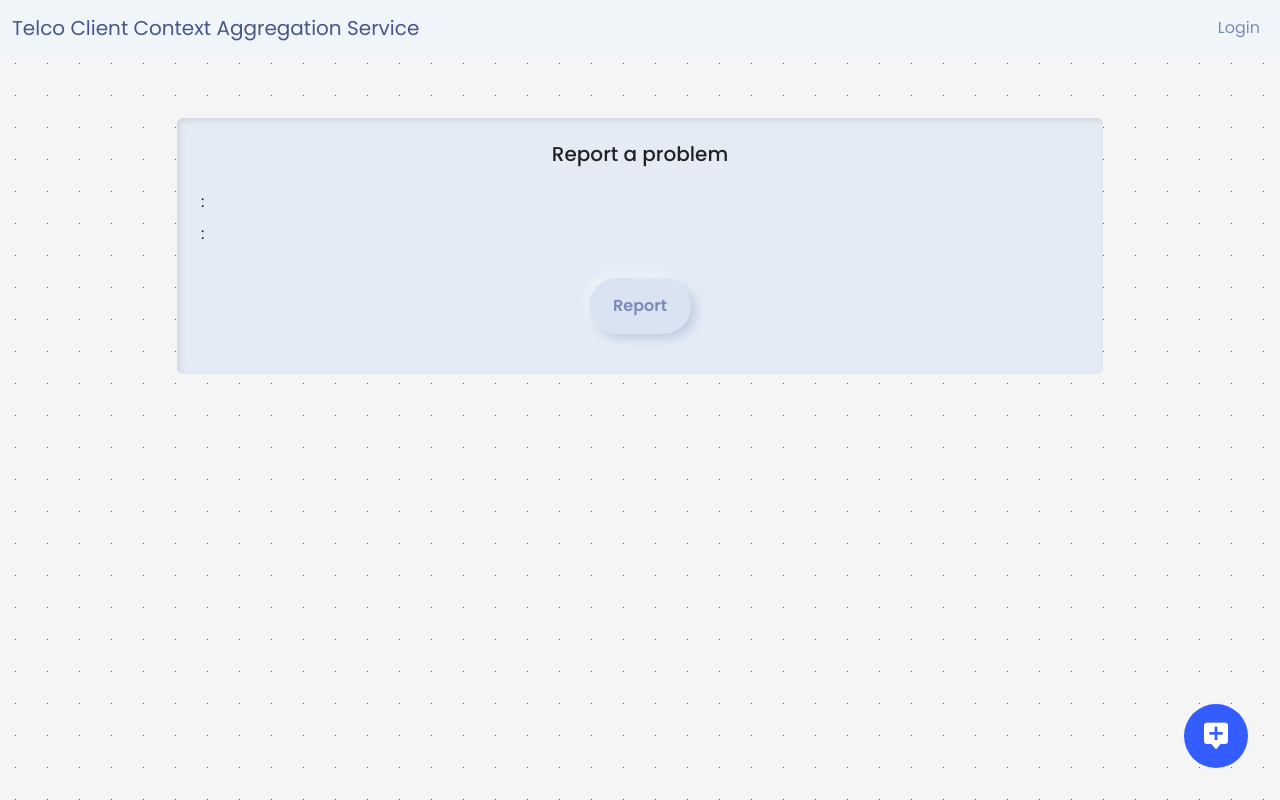
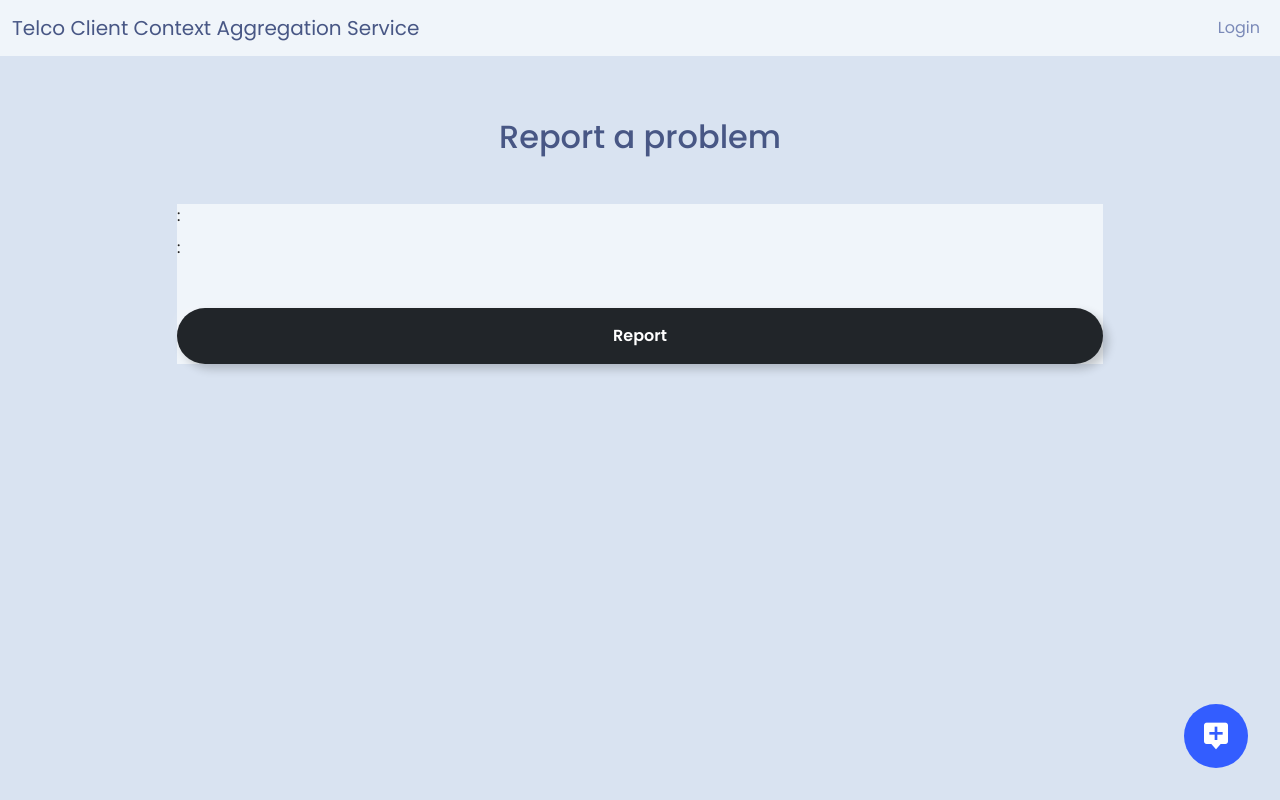
Before and after one commit to WSokoll/TelcoClientContextAggregationService, a Python web app: template app/templates/report.jinja in a window 1280 px wide. Run offline with Jinja, Linux system fonts and the light colour scheme; the template is opened without the code that fills it, so the values that code supplies are empty; some libraries are stand-ins or nearby versions.

Commit message:
Refactor some front-end

```diff
--- a/app/forms/ticket_report_form.py
+++ b/app/forms/ticket_report_form.py
@@ -1,8 +1,8 @@
 from flask_wtf import FlaskForm
-from wtforms import StringField, SelectField
+from wtforms import StringField, SelectField, TextAreaField
 from wtforms.validators import InputRequired, Length
 
 
 class TicketReportForm(FlaskForm):
-    description = StringField('Description', validators=[InputRequired(), Length(max=500)])
+    description = TextAreaField('Description', validators=[InputRequired(), Length(max=500)])
     category = SelectField('Problem category', validators=[InputRequired()], choices=[])
--- a/app/static/css/chatbox.css
+++ b/app/static/css/chatbox.css
@@ -38,8 +38,9 @@
   text-rendering: optimizeSpeed;
   line-height: 1.5;
   font-family: 'Poppins', sans-serif;
-  background: linear-gradient(90deg, var(--grey) 31px, transparent 1px) 50%, linear-gradient(180deg, var(--grey) 31px, var(--blue) 1px) 50%;
-  background-size: 32px 32px;
+  /*background: linear-gradient(90deg, var(--grey) 31px, transparent 1px) 50%, linear-gradient(180deg, var(--grey) 31px, var(--blue) 1px) 50%;*/
+  /*background-size: 32px 32px;*/
+  background-color: #D9E3F1;
   color: var(--dark);
   padding-top: 70px;
 }
--- a/app/templates/report.jinja
+++ b/app/templates/report.jinja
@@ -9,10 +9,10 @@
   <div class="container my-5">
     <div class="row justify-content-center">
       <div class="col-lg-10 col-md-12 col-sm-14">
-        <div class="card">
+      <h2 class="card-title mb-4 text-center">Report a problem</h2>
+      <br>
+        <div class=" bg-light">
           <div class="card-body">
-              <h5 class="card-title mb-4 text-center">Report a problem</h5>
-
               <form method="POST" action="{{ url_for('report.get_post') }}">
                 {{ form.csrf_token }}
                 {{ render_form_errors(form) }}
@@ -21,11 +21,12 @@
                 {{ render_field_with_errors(form.category, class="form-control") }}
 
                 {{ form.description.label(class="mb-1 mt-3") }}:
-                {{ render_field_with_errors(form.description, class="form-control", placeholder='Description', autofocus=true) }}
+                {{ form.description(class="form-control", placeholder="Enter some description for your problem", autofocus=true, rows=6) }}
 
                 <div class="mb-3 text-center">
                 <br>
-                  <button type="submit" class="btn btn-primary">Report</button>
+                <br>
+                  <button type="submit" class="btn btn-outline-dark w-100">Report</button>
                 </div>
               </form>
           </div>
--- a/app/views/report.py
+++ b/app/views/report.py
@@ -3,6 +3,7 @@
 from flask import Blueprint, render_template, flash, redirect, url_for
 from flask_login import current_user
 from flask_security import auth_required
+from wtforms import TextAreaField
 
 from app.app import context_db
 from app.forms.ticket_report_form import TicketReportForm
```
Also changed, not shown: app/templates/security/base.html (+7 -2 lines), app/templates/security/change_password.html (+7 -3 lines), app/templates/security/login_user.html (+7 -3 lines), app/templates/tickets.jinja (+8 -2 lines).
